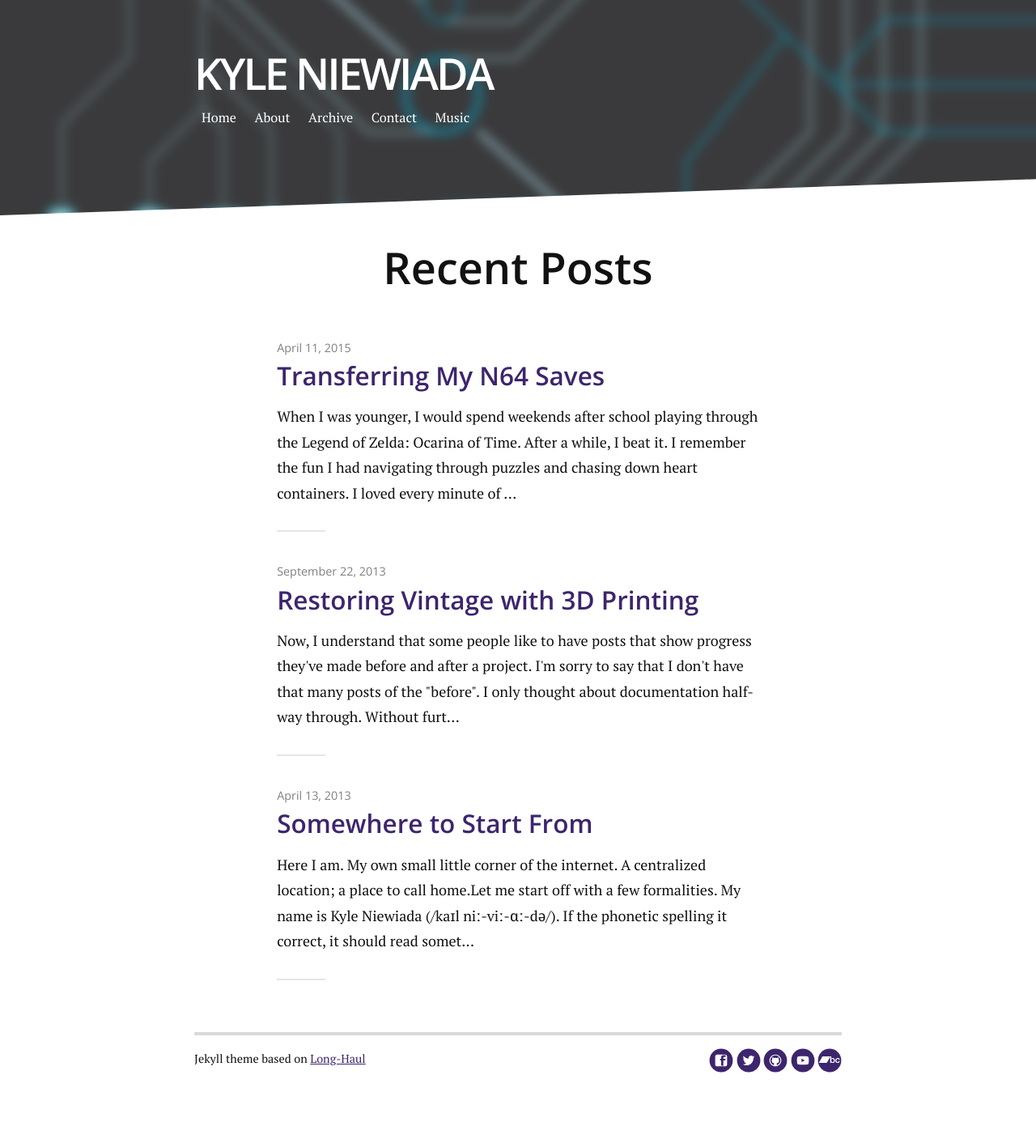
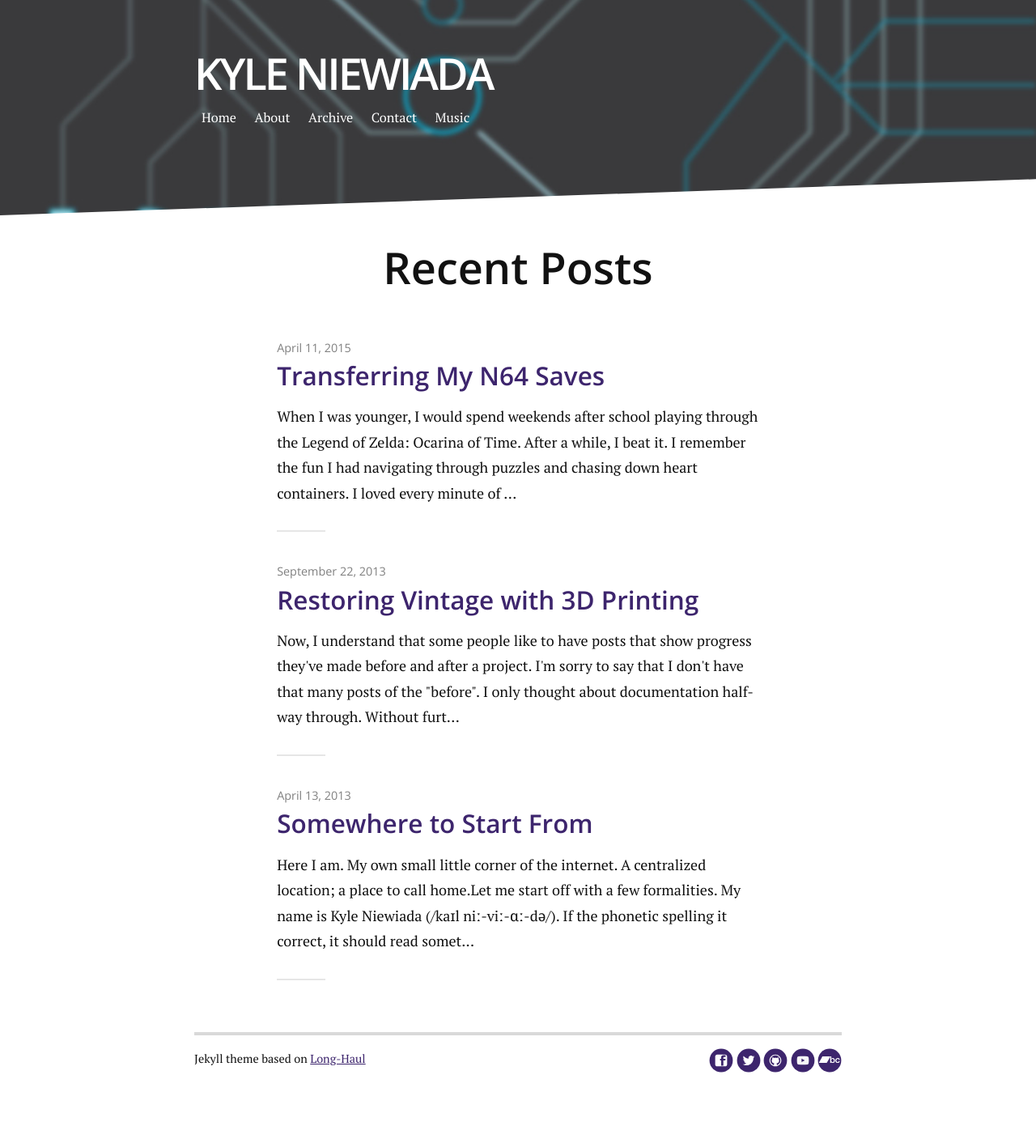
Before and after one commit to aav7fl/website-legacy, a Jekyll site: the page built from index.html, in a window 1280 px wide. Shown: the whole page at 81% size. Built offline with Jekyll 4.4.1, drawn with Linux system fonts in a browser that asks for light colours; nearby versions of some CDN libraries; Markdown is read by kramdown in place of the engine named in the settings; the list of posts is cut into pages by our own code.

Commit message:
Compress header img

```diff
--- a/assets/css/style.css
+++ b/assets/css/style.css
@@ -1068,7 +1068,7 @@ HEADER STYLING
 ***************/
 .header {
   background-color: #3a3a3c;
-  background-image: url("/assets/img/banner.png");
+  background-image: url("/assets/img/banner.jpg");
   background-size: cover;
   background-position: center center;
   color: white;
--- a/assets/scss/breakpoints/_mobileup.scss
+++ b/assets/scss/breakpoints/_mobileup.scss
@@ -168,8 +168,8 @@ HEADER STYLING
 ***************/
 
 .header {
-	background-color: seagreen;
-	background-image: url('../img/touring.jpg');
+	background-color: #3a3a3c;
+	background-image: url('/assets/img/banner.jpg');
 	background-size: cover;
 	background-position: center center;
 	color: white;
--- a/assets/scss/style.scss
+++ b/assets/scss/style.scss
@@ -5,7 +5,7 @@
 @import "normalize";
 
 // Import fonts from Google
-@import url(http://fonts.googleapis.com/css?family=Open+Sans:300,400,800);
+@import url(http://fonts.googleapis.com/css?family=Open+Sans:300,400,600);
 @import url(http://fonts.googleapis.com/css?family=PT+Serif:400,700,400italic,700italic);
 
 // Site configuration
```
Also changed, not shown: assets/img/banner.jpg (added), assets/img/touring.jpg.
